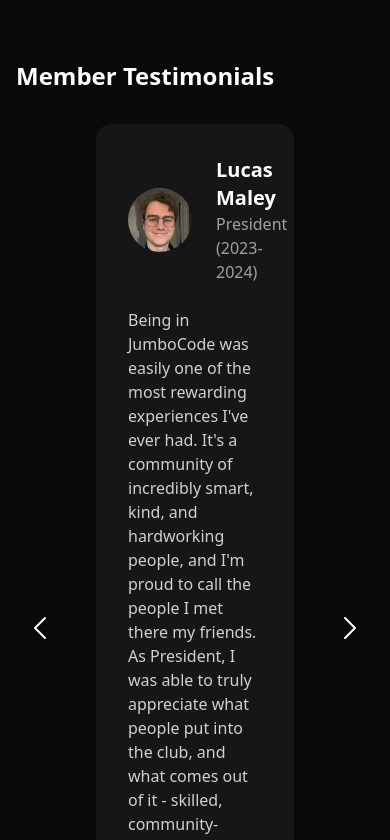
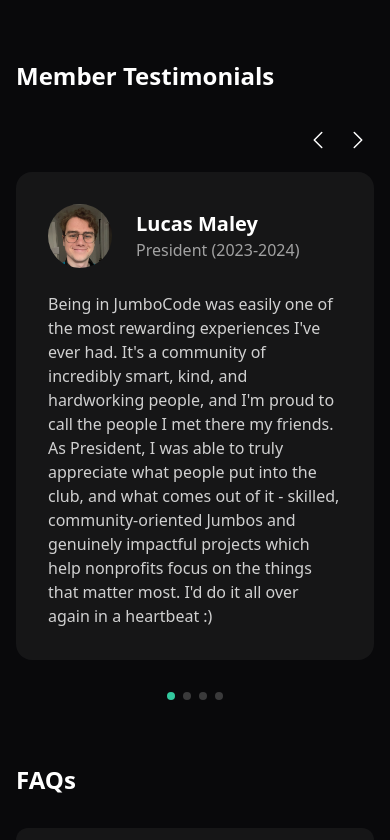
Before and after one commit to JumboCode/jumbocode.org-2024, a Next.js app: page /apply in a window 390 px wide. Shown: the part 2840-3680 px from the top of the page. Built offline with nearby package versions, Linux system fonts and the light colour scheme.

Commit message:
Mobile-optimize testimonial carousels

```diff
--- a/app/apply/testimonial-carousel.tsx
+++ b/app/apply/testimonial-carousel.tsx
@@ -37,16 +37,35 @@ export default function TestimonialCarousel({
 
   return (
     <div className="relative">
-      <div className="flex items-center justify-between">
+      {/* Buttons for larger screens */}
       <button
         onClick={prevTestimonial}
-          className="p-2 text-white hover:text-white/50 transition-colors disabled:opacity-50 disabled:cursor-not-allowed"
+        className="absolute left-0 top-1/2 -translate-y-1/2 p-2 text-white hover:text-white/50 transition-colors disabled:opacity-50 disabled:cursor-not-allowed hidden lg:block"
         disabled={testimonials.length <= 1}
       >
         <ChevronLeftIcon className="w-8 h-8" />
       </button>
 
-        <div className="flex-1 mx-8">
+      {/* Buttons for smaller screens (top-right) */}
+      {testimonials.length > 1 && (
+        <div className="flex justify-end gap-2 mb-4 lg:hidden">
+          <button
+            onClick={prevTestimonial}
+            className="p-1 text-white hover:text-white/50 transition-colors disabled:opacity-50 disabled:cursor-not-allowed"
+          >
+            <ChevronLeftIcon className="w-6 h-6" />
+          </button>
+          <button
+            onClick={nextTestimonial}
+            className="p-1 text-white hover:text-white/50 transition-colors disabled:opacity-50 disabled:cursor-not-allowed"
+          >
+            <ChevronRightIcon className="w-6 h-6" />
+          </button>
+        </div>
+      )}
+
+      {/* Testimonial Card */}
+      <div className="flex-1 lg:mx-16">
         <div className="bg-white/5 rounded-2xl p-8 flex flex-col justify-center min-h-72">
           <div className="flex items-center gap-6">
             <img
@@ -65,15 +84,16 @@ export default function TestimonialCarousel({
         </div>
       </div>
 
+      {/* Buttons for larger screens */}
       <button
         onClick={nextTestimonial}
-          className="p-2 text-white hover:text-white/50 transition-colors disabled:opacity-50 disabled:cursor-not-allowed"
+        className="absolute right-0 top-1/2 -translate-y-1/2 p-2 text-white hover:text-white/50 transition-colors disabled:opacity-50 disabled:cursor-not-allowed hidden lg:block"
         disabled={testimonials.length <= 1}
       >
         <ChevronRightIcon className="w-8 h-8" />
       </button>
-      </div>
 
+      {/* Pagination Dots */}
       {testimonials.length > 1 && (
         <div className="flex justify-center gap-2 mt-8">
           {testimonials.map((_, index) => (
```
Lines whose indentation alone changed are shown as unchanged.
